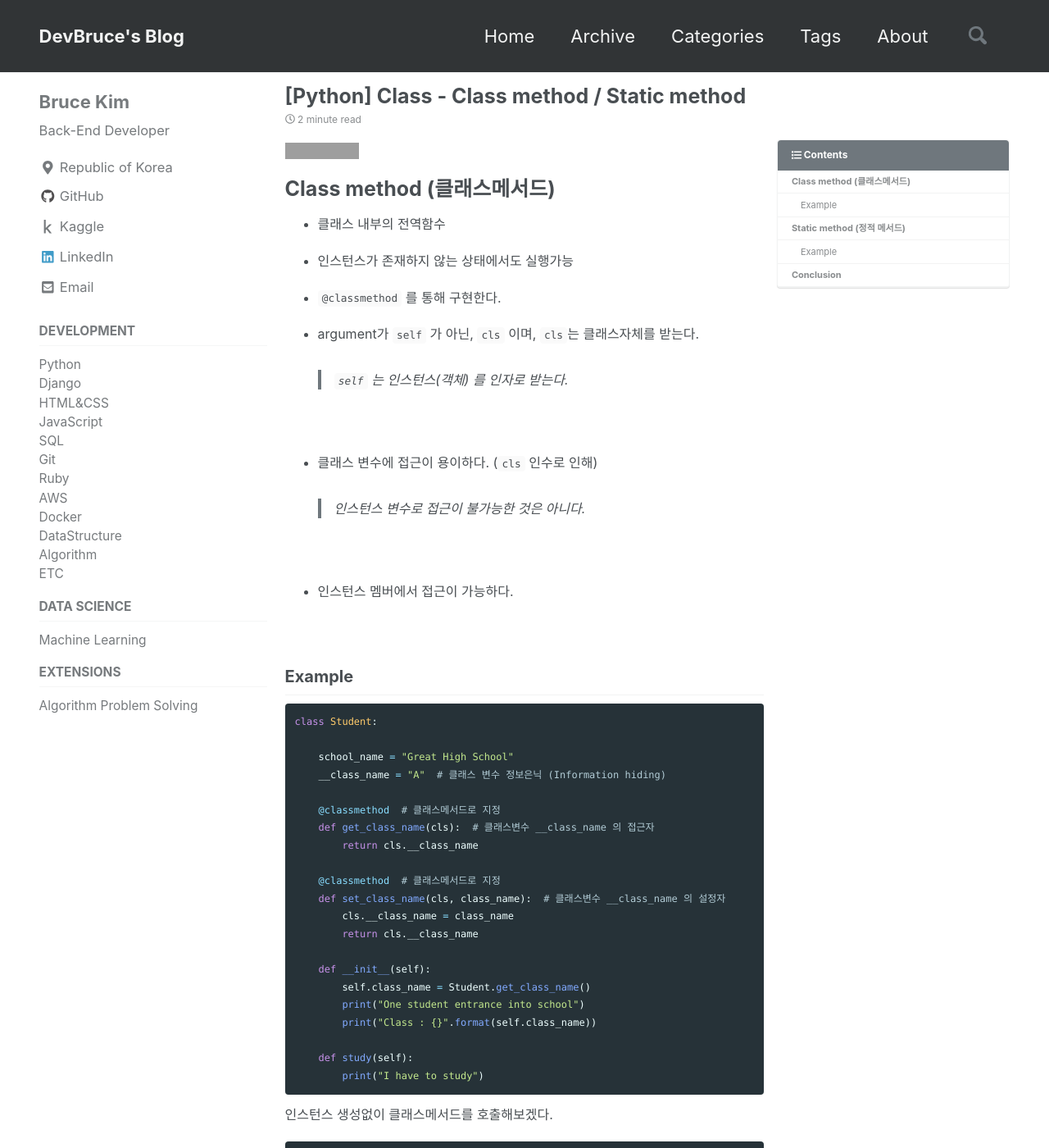
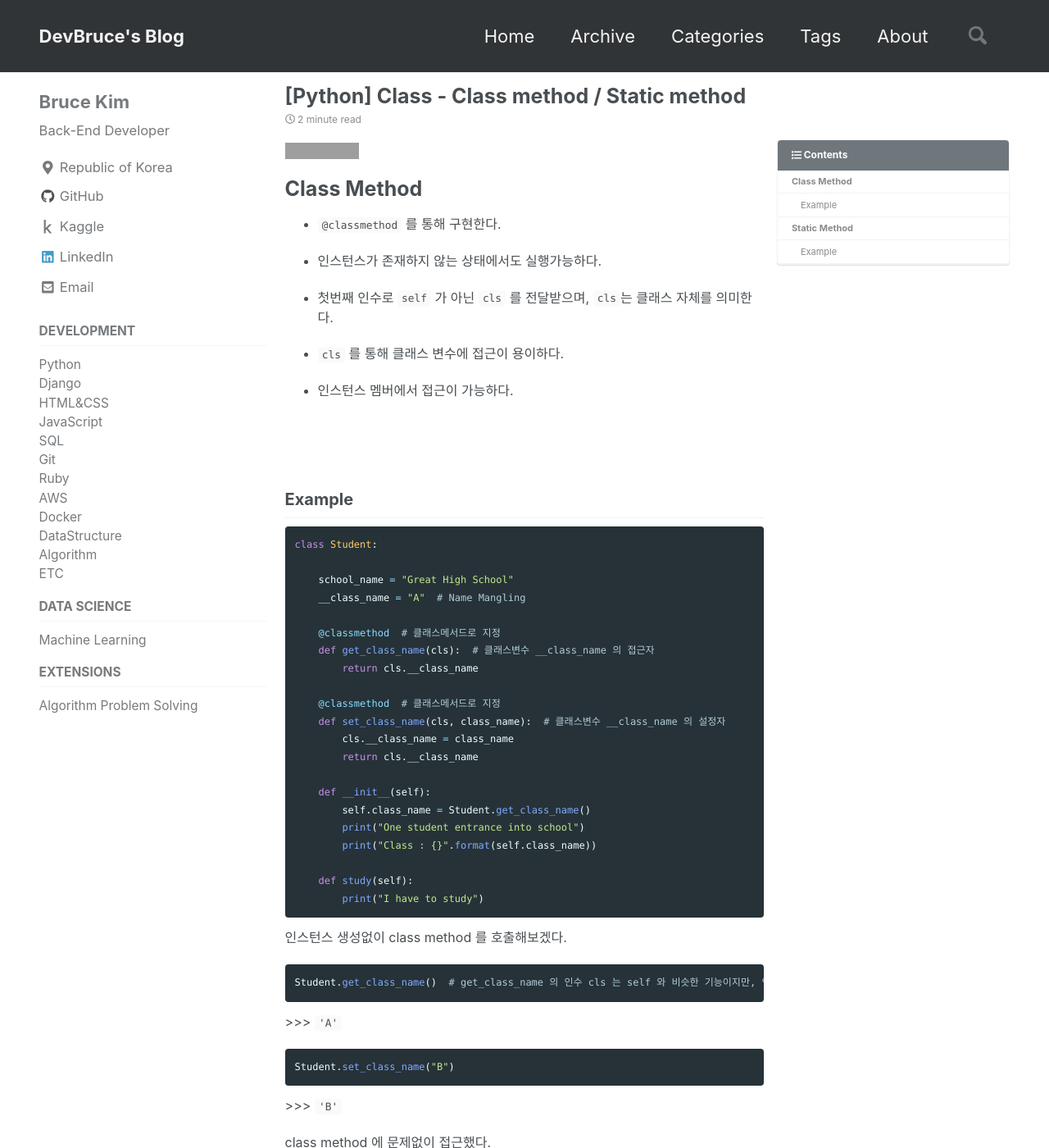
Before and after one commit to devbruce/devbruce.github.io, a Jekyll site: the page built from _posts/Python/2018-02-06-py-34-class_classmethod,staticmethod.md, in a window 1280 px wide and 1400 px high. Shown: the whole window at 82% size. Built offline with Jekyll 4.4.1, drawn with Linux system fonts in a browser that asks for light colours; cached includes are drawn as plain includes; nearby versions of some CDN libraries; comment, search, counter and statistics services are not loaded; some of the changed text lies outside the part shown; grey boxes are pictures that could not be loaded.

Commit message:
Update py-34

````diff
--- a/_posts/Python/2018-02-06-py-34-class_classmethod,staticmethod.md
+++ b/_posts/Python/2018-02-06-py-34-class_classmethod,staticmethod.md
@@ -9,34 +9,26 @@ categories:
 tags:
   - python
   - class
-  - class method
-  - static method
+  - classmethod
+  - staticmethod
 
 ---
 
 ![python-version-3.7.1](https://img.shields.io/badge/python-v3.7.1-blue.svg)
 
-# Class method (클래스메서드)
-
-- 클래스 내부의 전역함수
-
-- 인스턴스가 존재하지 않는 상태에서도 실행가능
+# Class Method
 
 - `@classmethod` 를 통해 구현한다.
 
-- argument가 `self` 가 아닌, `cls` 이며, `cls`는 클래스자체를 받는다.
-> `self` 는 인스턴스(객체) 를 인자로 받는다.
+- 인스턴스가 존재하지 않는 상태에서도 실행가능하다.
 
-<br>
+- 첫번째 인수로 `self` 가 아닌 `cls` 를 전달받으며, `cls`는 클래스 자체를 의미한다.
 
-- 클래스 변수에 접근이 용이하다. (`cls` 인수로 인해)
-> 인스턴스 변수로 접근이 불가능한 것은 아니다.
-
-<br>
+- `cls` 를 통해 클래스 변수에 접근이 용이하다.
 
 - 인스턴스 멤버에서 접근이 가능하다.
 
-<br>
+<br><br>
 
 ## Example
 
@@ -44,7 +36,7 @@ tags:
 class Student:
 
     school_name = "Great High School"
-    __class_name = "A"  # 클래스 변수 정보은닉 (Information hiding)
+    __class_name = "A"  # Name Mangling
 
     @classmethod  # 클래스메서드로 지정
     def get_class_name(cls):  # 클래스변수 __class_name 의 접근자
@@ -63,7 +55,8 @@ class Student:
     def study(self):
         print("I have to study")
 ```
-인스턴스 생성없이 클래스메서드를 호출해보겠다.
+
+인스턴스 생성없이 class method 를 호출해보겠다.
 
 ```python
 Student.get_class_name()  # get_class_name 의 인수 cls 는 self 와 비슷한 기능이지만, 인스턴스가 아닌 클래스가 인자로 들어간다.
@@ -75,7 +68,7 @@ Student.set_class_name("B")
 ```
 \>\>\> `'B'`
 
-클래스메서드에 문제없이 접근했다.
+class method 에 문제없이 접근했다.
 설정자를 통해 변수가 정상적으로 수정되었는지 확인해보겠다.
 
 ```python
@@ -98,7 +91,7 @@ st_first.class_name
 \>\>\> `'B'`
 
 인스턴스 변수의 값도 문제없이 적용되었음을 알 수 있다.
-이번엔 인스턴스 멤버를 통해 클래스메서드에 접근해보겠다.
+이번엔 인스턴스 멤버를 통해 class method 에 접근해보겠다.
 
 ```python
 st_first.set_class_name("C")
@@ -130,21 +123,19 @@ st_second.class_name
 
 <br><br>
 
-# Static method (정적 메서드)
+# Static Method
 
-- 클래스 내부의 전역함수
+- `@staticmethod` 를 통해 구현한다.
 
-- 기능적으로 전역함수와 동일
+- `self` 나 `cls` 같은 인수를 필요로 하지 않는다.
+
+- 일반함수와 동일 (로직상 클래스내에 포함)
 
 - 함수에 네임스페이스를 주는 용도로도 사용된다. (`ClassName.function`)
 
 - 인스턴스가 존재하지 않는 상태에서도 실행가능
 
-- `@staticmethod` 를 통해 구현한다.
-
-- `self` 나 `cls` 같은 인수를 필요로 하지 않는다.
-
-- 클래스 변수에 접근시, 클래스명을 수동적으로 작성한다. (`cls` 인수가 없다.)
+- 클래스 변수에 접근시, 클래스명을 통해 직접 접근이 필요하다. (`cls` 인수가 없다.)
 
 - 인스턴스 멤버에서 접근이 가능하다.
 
@@ -160,11 +151,11 @@ class Student:
     school_name = "Great High School"
     __class_name = "A"
 
-    @staticmethod  # 스태틱메서드로 지정
+    @staticmethod
     def get_class_name():  # 필수 인수가 없다.
         return Student.__class_name  # 클래스 변수에 접근하기위해 클래스명.변수 로 작성하였다.
 
-    @staticmethod  # 스태틱메서드로 지정
+    @staticmethod
     def set_class_name(class_name):
         Student.__class_name = class_name
         return Student.__class_name
@@ -179,7 +170,7 @@ class Student:
     def study(self):
         print("I have to study")
 ```
-인스턴스 생성없이 스태틱메서드를 호출해보겠다.
+인스턴스 생성없이 static method 를 호출해보겠다.
 
 ```python
 Student.get_class_name()
@@ -191,7 +182,7 @@ Student.set_class_name("B")
 ```
 \>\>\> `'B'`
 
-스태틱메서드에 문제없이 접근했다.
+static method 에 문제없이 접근했다.
 설정자를 통해 변수가 정상적으로 수정되었는지 확인해보겠다.
 
 ```python
@@ -214,7 +205,7 @@ st_first.class_name
 \>\>\> `'B'`
 
 인스턴스 변수의 값도 문제없이 적용되었음을 알 수 있다.
-이번엔 인스턴스 멤버를 통해 스태틱메서드에 접근해보겠다.
+이번엔 인스턴스 멤버를 통해 static method 에 접근해보겠다.
 
 ```python
 st_first.set_class_name("C")
@@ -241,14 +232,3 @@ st_second = Student()
 st_second.class_name
 ```
 \>\>\> `'C'`
-
-<br><br>
-
-# Conclusion
-
-- classmethod 와 staticmethod 는 전역함수의 기능을 한다는 것은 동일하다.
-
-- staticmethod 는 `self` 나 `cls` 와 같은 argument를 필요로 하지 않는다.
-
-- staticmethod 는 정의된 클래스의 메서드로만 인식 (소속 변경이 안된다?)
-> 다른 클래스로 상속될 경우, 상속받은 자식의 클래스에서 해당 staticmethod를 호출시 소속 클래스가 정의되었던 클래스로 나타난다.
````
